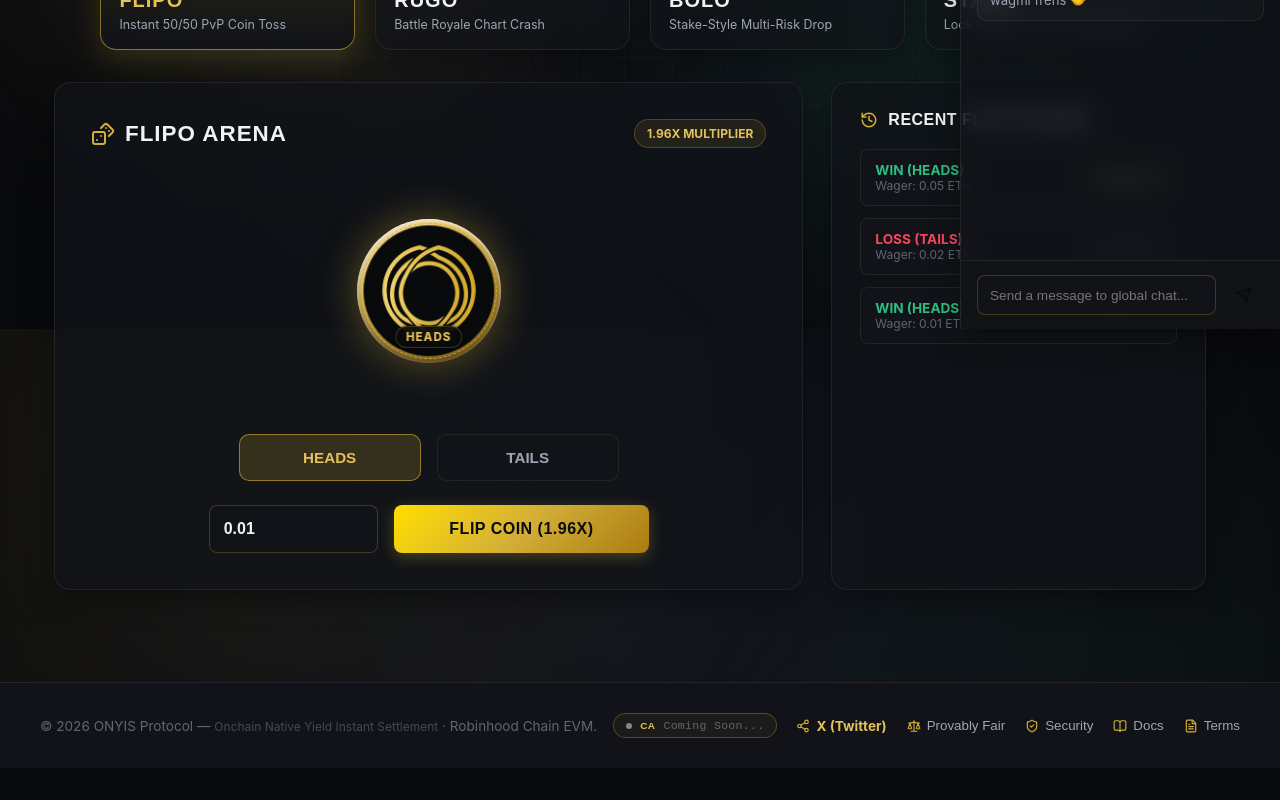
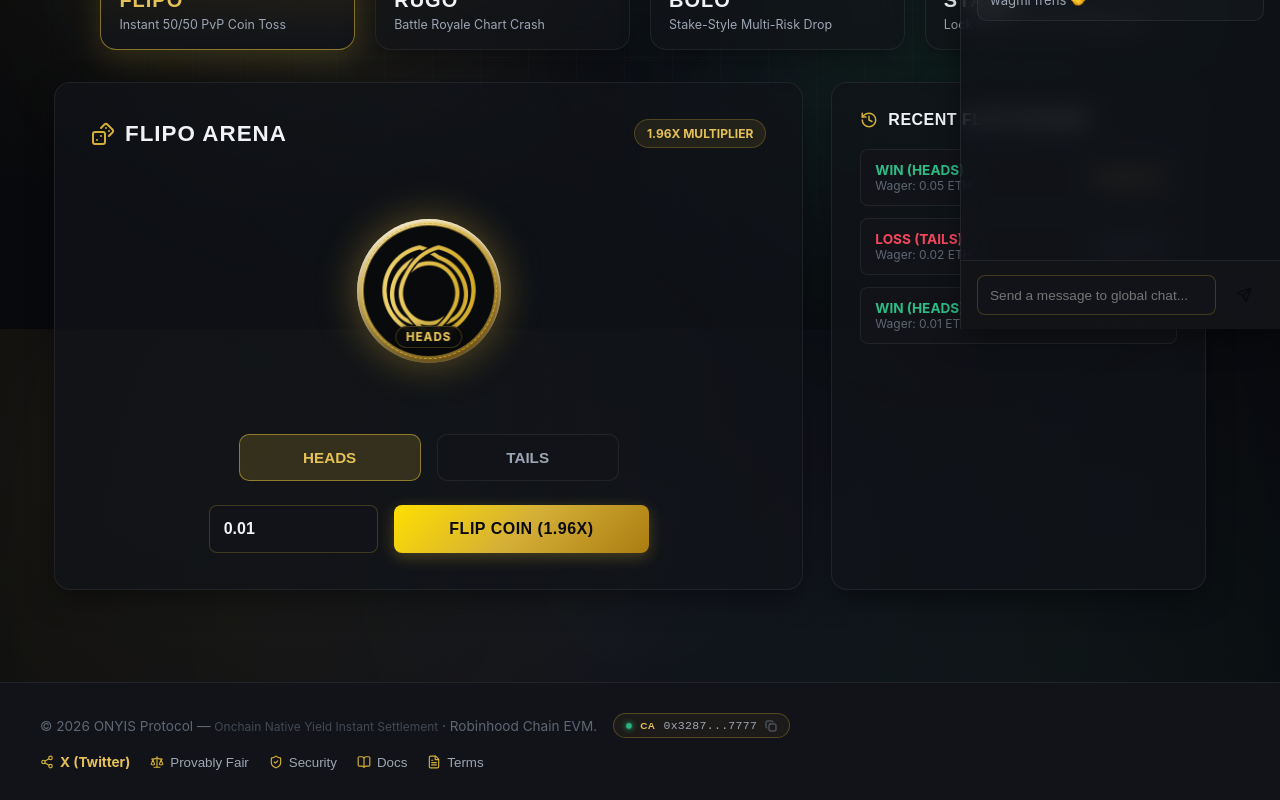
Before and after one commit to OnyisApp/OnyisApp, a React (Vite) app: page / in a window 1280 px wide. Shown: the part 471-1271 px from the top of the page. Before the commit the page ends 1239 px from the top, so only its background shows below. Built offline with nearby package versions, Linux system fonts and the light colour scheme; no server answers; the database is empty.

Commit message:
feat: update official $ONYIS contract address CA (0x328718daf87ade89df50e09d2ba104fbbcb77777)

```diff
--- a/src/App.jsx
+++ b/src/App.jsx
@@ -251,7 +251,7 @@ export default function App() {
   // Global Toast Modal state
   const [toast, setToast] = useState({ isOpen: false, title: '', message: '', type: 'error' });
   const [caCopied, setCaCopied] = useState(false);
-  const CA_ADDRESS = 'COMING_SOON'; // Replace with real CA when deployed
+  const CA_ADDRESS = '0x328718daf87ade89df50e09d2ba104fbbcb77777';
 
   const handleCopyCA = () => {
     if (CA_ADDRESS === 'COMING_SOON') return; // disabled until live
```
